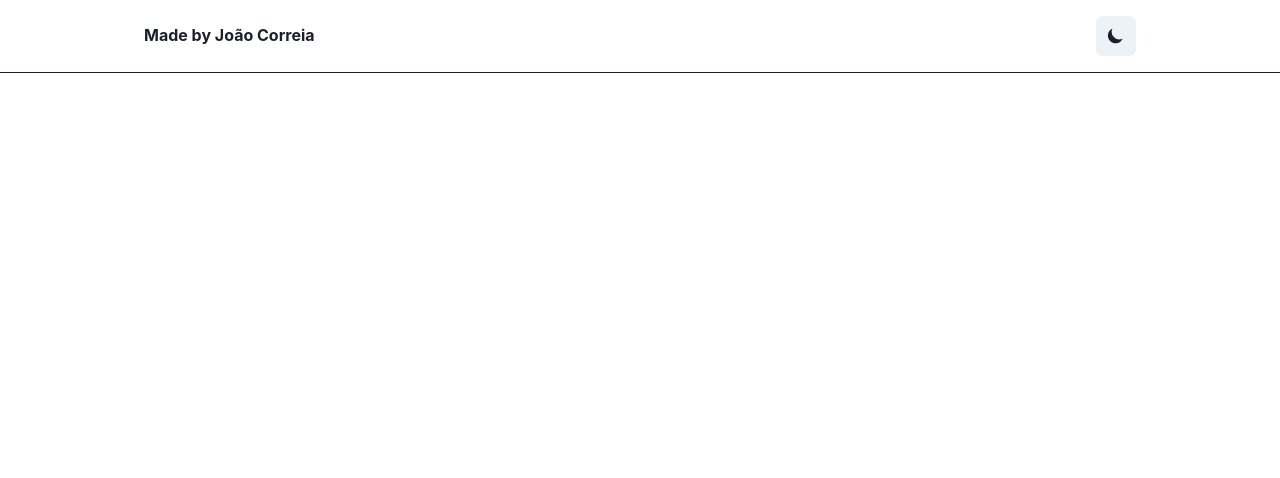
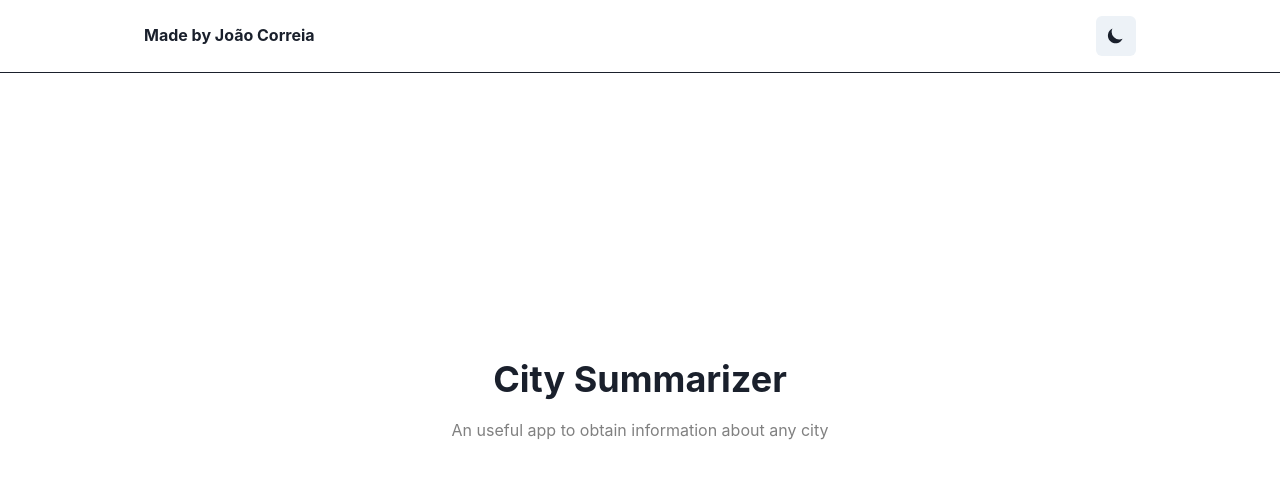
Before and after one commit to ojaoc/city-summarizer-ui, a Next.js app: page / in a window 1280 px wide. Shown: the top 478 px of the page. Built offline with nearby package versions, Linux system fonts and the light colour scheme.

Commit message:
Global theming, Heading

```diff
--- a/pages/_app.js
+++ b/pages/_app.js
@@ -1,8 +1,11 @@
-import { ChakraProvider } from "@chakra-ui/react";
+import { ChakraProvider, extendTheme } from "@chakra-ui/react";
+import theme from "../styles/theme";
 
 function MyApp({ Component, pageProps }) {
+  const customTheme = extendTheme(theme);
+
   return (
-    <ChakraProvider>
+    <ChakraProvider theme={customTheme}>
       <Component {...pageProps} />
     </ChakraProvider>
   );
--- a/pages/index.js
+++ b/pages/index.js
@@ -1,8 +1,24 @@
+import { Flex, Heading, Text } from "@chakra-ui/react";
 import React from "react";
 import Header from "../components/Header";
 
 const Index = () => {
-  return <Header />;
+  return (
+    <>
+      <Header />
+      <Flex
+        h="100vh"
+        alignItems="center"
+        justifyContent="center"
+        direction="column"
+      >
+        <Heading mb={4}>City Summarizer</Heading>
+        <Text color="gray">
+          An useful app to obtain information about any city
+        </Text>
+      </Flex>
+    </>
+  );
 };
 
 export default Index;
--- /dev/null
+++ b/styles/theme.js
@@ -0,0 +1,11 @@
+const theme = {
+  styles: {
+    global: {
+      "html, body": {
+        minWidth: "400px",
+      },
+    },
+  },
+};
+
+export default theme;
```
